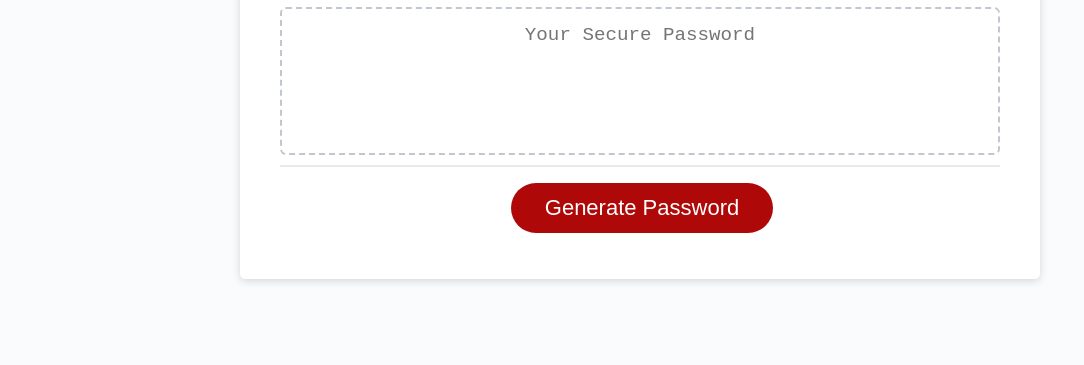
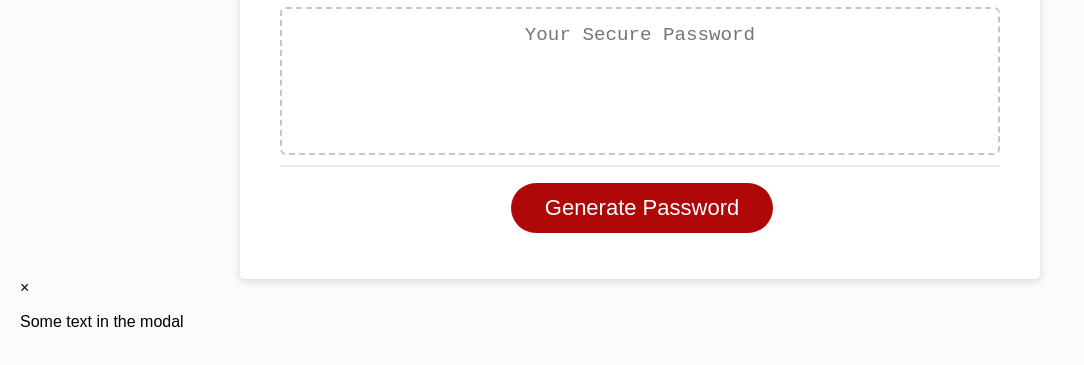
Before and after one commit to smserpa/password-generator, a plain HTML site: page index.html in a window 1280 px wide. Shown: the part 241-606 px from the top of the page, without its empty margins (0-1084 px from the left). Drawn offline with Linux system fonts and the light colour scheme.

Commit message:
aadded html for modal

```diff
--- a/index.html
+++ b/index.html
@@ -28,6 +28,12 @@
           <button id="generate" class="btn">Generate Password</button>
         </div>
       </div>
+      <div id="myModal" class="modal">
+        <div class="modal-content">
+          <span class="close">&times;</span>
+          <p>Some text in the modal</p>
+        </div>
+      </div>
     </div>
     <script src="script.js"></script>
   </body>
```
